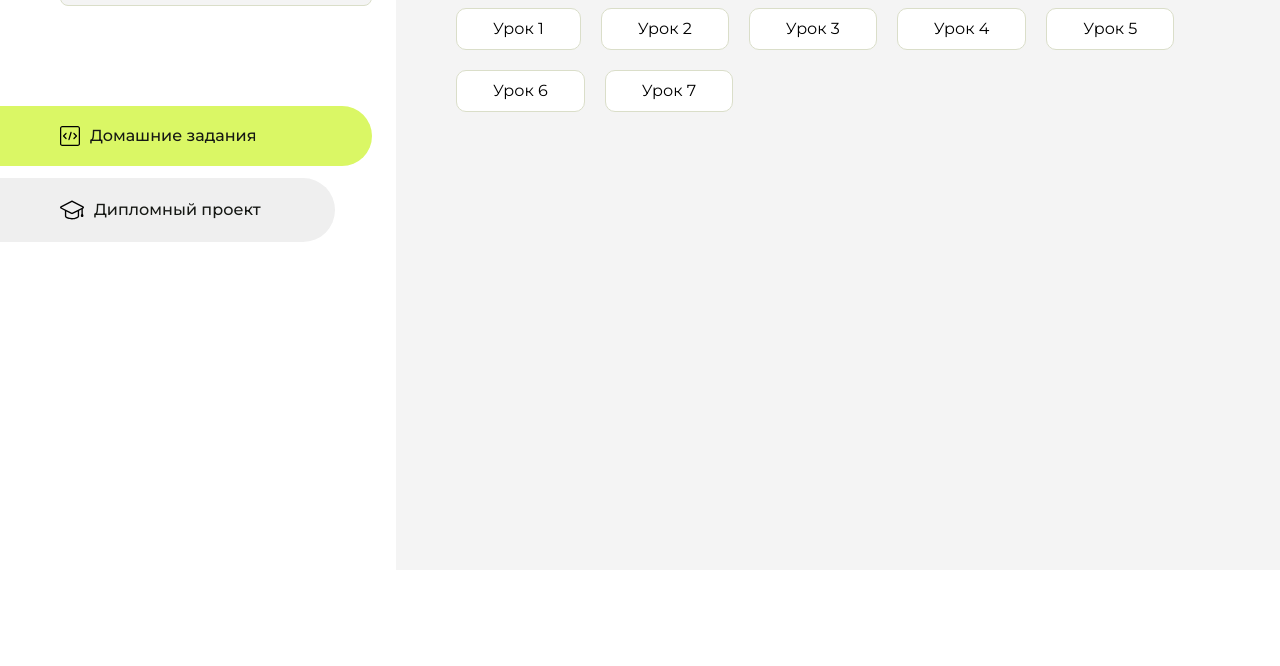
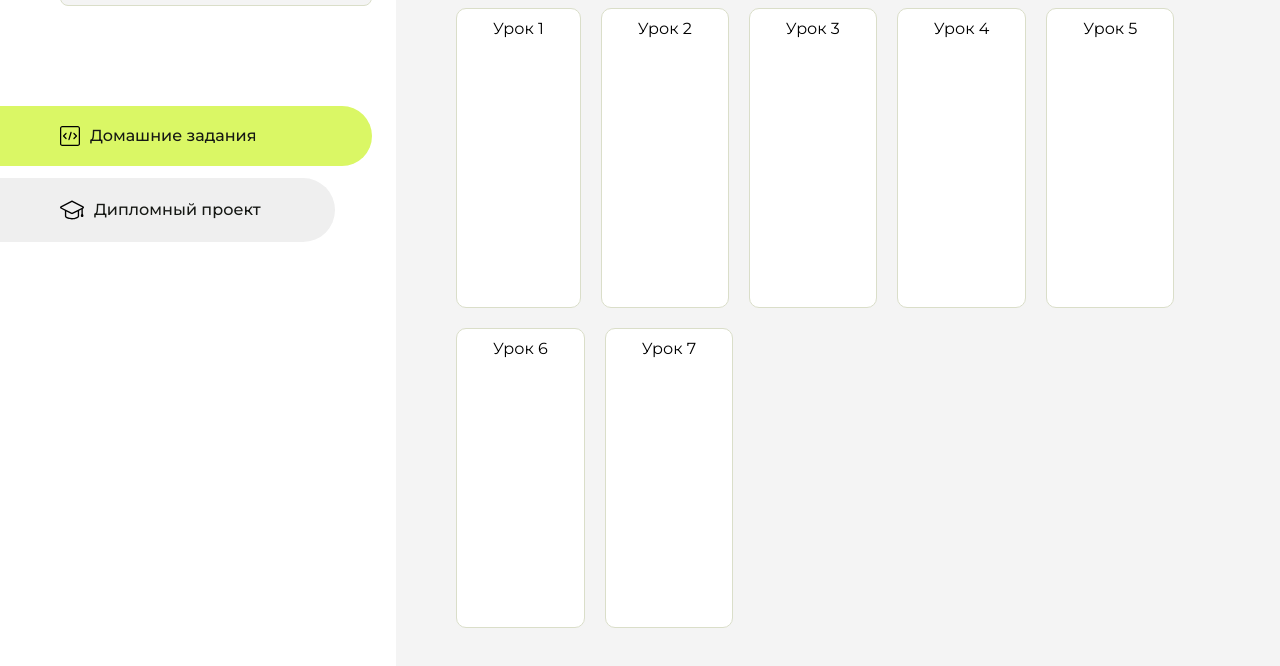
Before and after one commit to BreamRu/homework, a plain HTML site: page index.html in a window 1280 px wide. Shown: the part 230-896 px from the top of the page. Before the commit the page ends 800 px from the top, so only its background shows below. Drawn offline with Linux system fonts and the light colour scheme.

Commit message:
Update style.css

```diff
--- a/src/style.css
+++ b/src/style.css
@@ -153,6 +153,8 @@ body.overflow {
 
 
 .content__list-item  {
+    max-width: 500px;
+    min-height: 300px;
     cursor: pointer;
     padding: 12px 18px;
     background-color: #fff;
```
